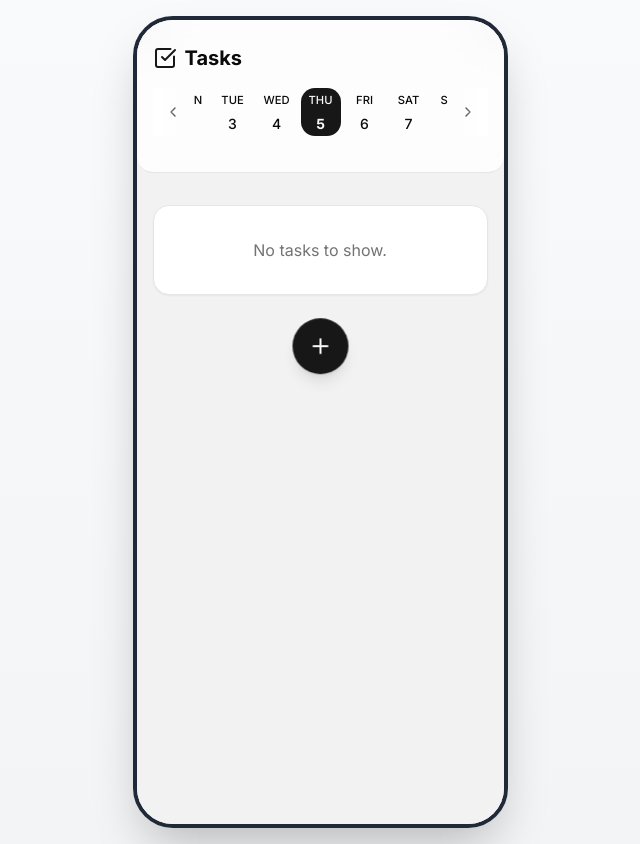
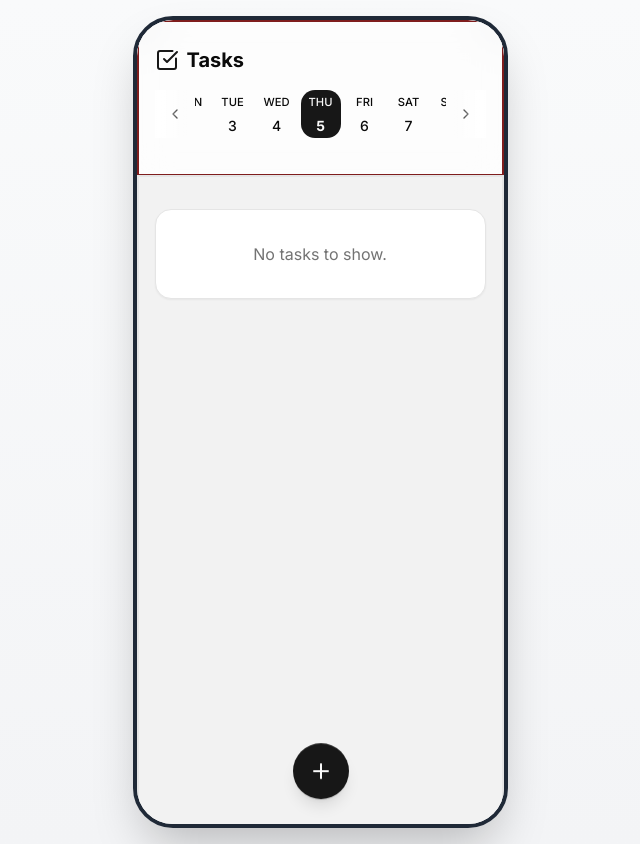
Before and after one commit to rishabh3562/ToDo, a Next.js app: page / in a window 1280 px wide. Shown: the whole page, without its empty margins (320-960 px from the left). Built offline with nearby package versions, Linux system fonts and the light colour scheme.

Commit message:
+ icon  position fixed

```diff
--- a/app/page.tsx
+++ b/app/page.tsx
@@ -14,8 +14,8 @@ export default function Home() {
 
   return (
     <PhoneFrame>
-      <main className="h-full bg-offwhite">
-        <header className="sticky rounded-b-2xl   top-0 z-50 backdrop-blur-lg bg-background/80 border-b">
+      <main className="h-full bg-offwhite relative ">
+        <header className="sticky rounded-b-2x border-2 border-red-900  top-0 z-50 backdrop-blur-lg bg-background/80 border-b">
           <div className="px-4 pb-3 pt-6" >
             <div className="flex items-center gap-2 mb-4">
               <CheckSquare className="h-6 w-6 text-primary" />
@@ -28,7 +28,7 @@ export default function Home() {
           </div>
         </header>
 
-        <div className="px-4 py-6">
+        <div className="px-4 py-6  border-2  h-full">
           <TaskSections
             todos={todos}
             selectedDate={selectedDate}
@@ -36,6 +36,7 @@ export default function Home() {
             onDelete={deleteTodo}
             onEdit={editTodo}
           />
+
         </div>
 
         <AddTodoDialog onAdd={addTodo} />
--- a/components/add-todo-dialog.tsx
+++ b/components/add-todo-dialog.tsx
@@ -19,6 +19,8 @@ import {
 import { format } from 'date-fns';
 import { Calendar as CalendarIcon, Plus } from 'lucide-react';
 import { cn } from '@/lib/utils';
+import { useTodoStore } from '@/lib/store';
+import { todo } from 'node:test';
 
 interface AddTodoDialogProps {
   onAdd: (text: string, dueDate: string) => void;
@@ -29,7 +31,7 @@ export function AddTodoDialog({ onAdd }: AddTodoDialogProps) {
   const [text, setText] = useState('');
   const [date, setDate] = useState<Date>(new Date());
   const [calendarOpen, setCalendarOpen] = useState(false);
-
+  const { todos } = useTodoStore();
   const handleSubmit = (e: React.FormEvent) => {
     e.preventDefault();
     if (text.trim()) {
@@ -47,13 +49,18 @@ export function AddTodoDialog({ onAdd }: AddTodoDialogProps) {
           size="icon"
           className="fixed bottom-6 left-1/2 -translate-x-1/2 h-14 w-14 rounded-full shadow-lg animate-bounce-slow"
         > */}
+        {/* <div className={todos}> */}
+
+
         <Button
           size="icon"
-          className="sticky bottom-6 left-1/2 -translate-x-1/2 h-14 w-14 rounded-full shadow-lg animate-bounce-slow"
+          // className={todos.length > 6 ? "" : "sticky bottom-6 left-1/2 -translate-x-1/2 h-14 w-14 rounded-full shadow-lg animate-bounce-slow"}
+        className="sticky bottom-6 left-1/2 -translate-x-1/2 h-14 w-14 rounded-full shadow-lg animate-bounce-slow"
         >
 
           <Plus className="h-6 w-6" />
         </Button>
+        {/* </div> */}
       </DialogTrigger>
       {/* <DialogContent className="max-w-[90%] rounded-2xl"> */}
       <DialogContent className="w-full max-w-xs mx-auto rounded-2xl overflow-hidden">
--- a/components/task-sections.tsx
+++ b/components/task-sections.tsx
@@ -116,7 +116,7 @@ interface TaskListProps {
 function TaskList({ title, tasks, onToggle, onDelete, onEdit }: TaskListProps) {
   if (tasks.length === 0) {
     return (
-      <Card>
+      <Card >
         <CardContent className="py-8 text-center text-muted-foreground ">
           No tasks to show.
         </CardContent>
```
